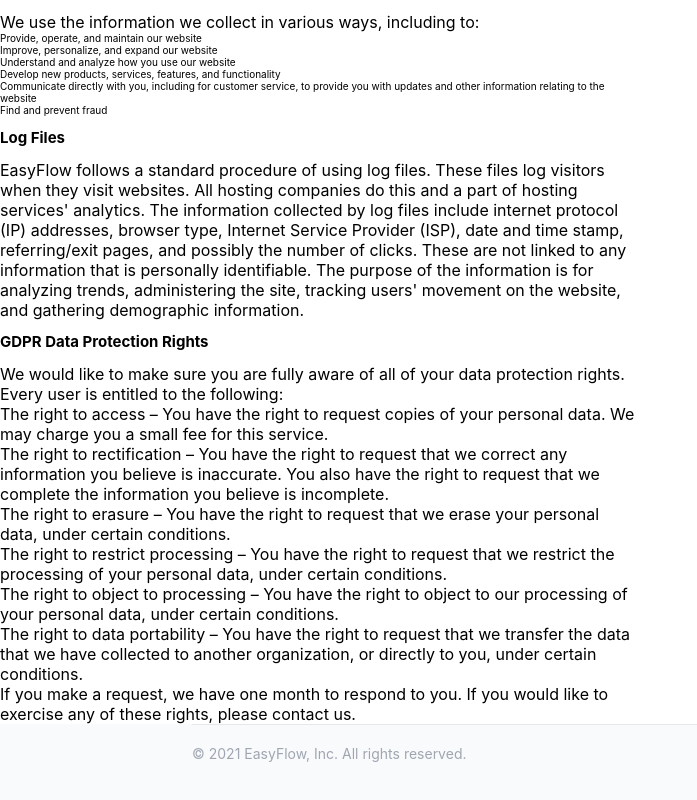
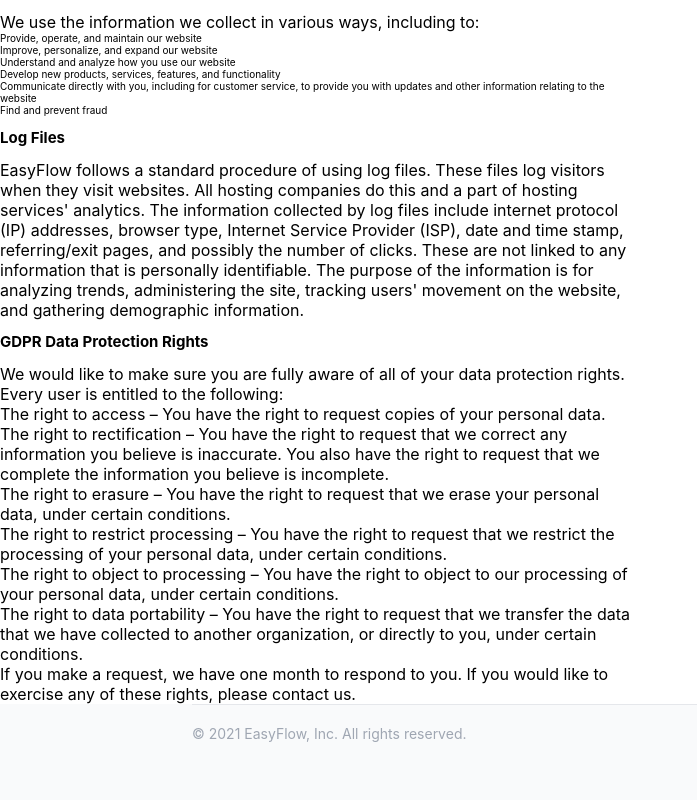
Before and after one commit to YoannBuzenet/ai_next_app, a Next.js app: page /privacyPolicy in a window 1280 px wide. Shown: the part 651-1451 px from the top of the page, without its empty margins (0-697 px from the left). Built offline with nearby package versions, Linux system fonts and the light colour scheme; no server answers.

Commit message:
nearly finished privacy policy

```diff
--- a/pages/privacyPolicy.js
+++ b/pages/privacyPolicy.js
@@ -160,12 +160,16 @@
         </h2>
 
         <p>
-          We would like to make sure you are fully aware of all of your data
-          protection rights. Every user is entitled to the following:
+          <FormattedMessage
+            id="page.privacy.GDPR.par1"
+            defaultMessage="We would like to make sure you are fully aware of all of your data protection rights. Every user is entitled to the following:"
+          />
         </p>
         <p>
-          The right to access – You have the right to request copies of your
-          personal data. We may charge you a small fee for this service.
+          <FormattedMessage
+            id="page.privacy.GDPR.par2"
+            defaultMessage="The right to access – You have the right to request copies of your personal data. We may charge you a small fee for this service."
+          />
         </p>
         <p>
           The right to rectification – You have the right to request that we
--- a/translations/en.json
+++ b/translations/en.json
@@ -163,6 +163,8 @@
   "page.privacy.logFiles.title": "Log Files",
   "page.privacy.logFiles.par1": "EasyFlow follows a standard procedure of using log files. These files log visitors when they visit websites. All hosting companies do this and a part of hosting services' analytics. The information collected by log files include internet protocol (IP) addresses, browser type, Internet Service Provider (ISP), date and time stamp, referring/exit pages, and possibly the number of clicks. These are not linked to any information that is personally identifiable. The purpose of the information is for analyzing trends, administering the site, tracking users' movement on the website, and gathering demographic information.",
   "page.privacy.GDPR.title": "GDPR Data Protection Rights",
+  "page.privacy.GDPR.par1": "We would like to make sure you are fully aware of all of your data protection rights. Every user is entitled to the following:",
+  "page.privacy.GDPR.par2": "The right to access – You have the right to request copies of your personal data.",
 
   "compo.heartWorkPlace.button.create": "Create",
   "compo.heartWorkPlace.noCategory.title": "Welcome on EasyFlow",
--- a/translations/fr.json
+++ b/translations/fr.json
@@ -163,6 +163,8 @@
   "page.privacy.logFiles.title": "Fichiers de log (ou fichiers journaux)",
   "page.privacy.logFiles.par1": "EasyFlow suit une procédure standard d'utilisation des fichiers de log (ou fichiers journaux). Ces fichiers enregistrent les visiteurs lorsqu'ils visitent des sites Web. Toutes les sociétés d'hébergement font cela et font partie de l'analyse des services d'hébergement. Les informations collectées par les fichiers journaux comprennent les adresses de protocole Internet (IP), le type de navigateur, le fournisseur d'accès Internet (FAI), la date et l'heure, les pages de renvoi / sortie et éventuellement le nombre de clics. Ceux-ci ne sont liés à aucune information personnellement identifiable. Le but de ces informations est d'analyser les tendances, d'administrer le site, de suivre les mouvements des utilisateurs sur le site Web et de collecter des informations démographiques.",
   "page.privacy.GDPR.title": "Droits de protection des données RGPD",
+  "page.privacy.GDPR.par1": "Nous souhaitons nous assurer que vous connaissez parfaitement tous vos droits en matière de protection des données. Chaque utilisateur a droit aux avantages suivants:",
+  "page.privacy.GDPR.par2": "Le droit d'accès - Vous avez le droit de demander des copies de vos données personnelles.",
 
   "compo.heartWorkPlace.button.create": "Créer",
   "compo.heartWorkPlace.noCategory.title": "Bienvenue sur EasyFlow",
```
